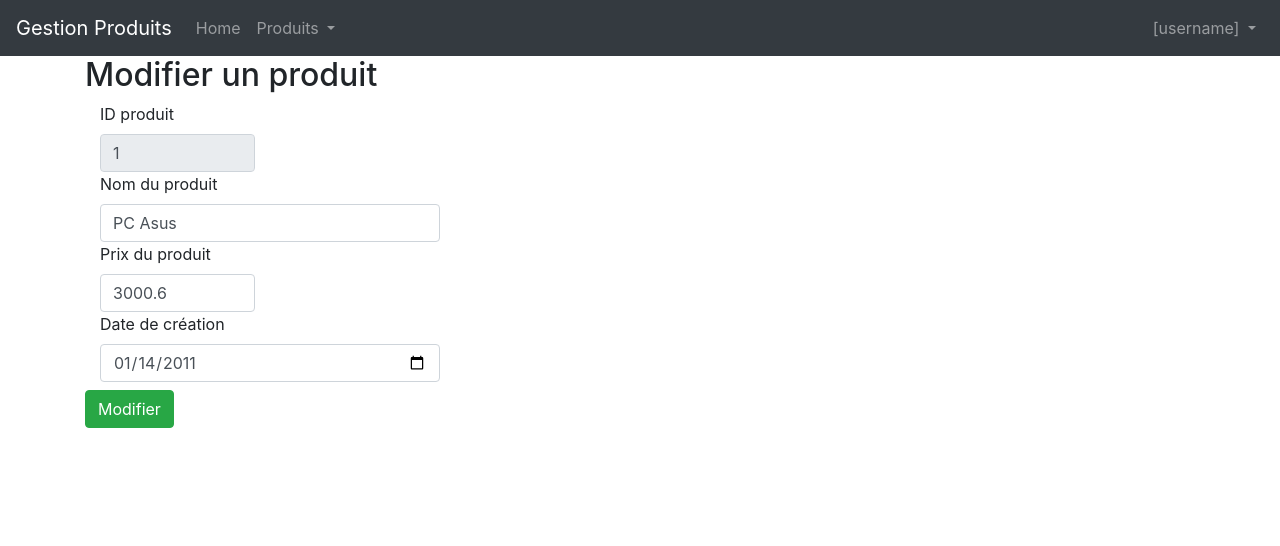
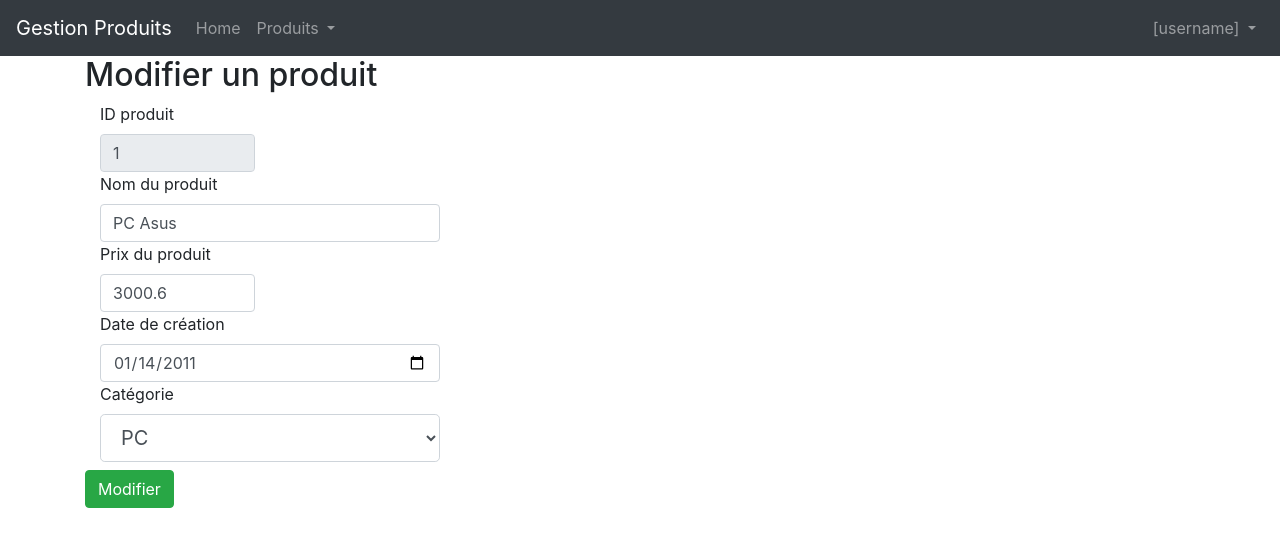
Before and after one commit to MarieChanaron/MesProduits, an Angular app: page /update-produit/1 in a window 1280 px wide. Shown: the top 546 px of the page. Built offline with nearby package versions, Linux system fonts and the light colour scheme.

Commit message:
Include the category to the update form

```diff
--- a/src/app/components/add-produit/add-produit.component.html
+++ b/src/app/components/add-produit/add-produit.component.html
@@ -6,7 +6,7 @@
         <h2>Ajouter un produit: </h2>
     </div>
 
-    <form action="get">
+    <form method="get" action="#" (ngSubmit)="addProduit()">
         <div class="col-sm-2 col-md-2 col-lg-2">
             <label for="idProduitInput">ID produit</label>
             <input
@@ -67,7 +67,7 @@
             </select>
         </div>
         <div class="mt-2">
-            <button type="submit" (click)="addProduit()" class="btn btn-success">Ajouter</button>
+            <button type="submit" class="btn btn-success">Ajouter</button>
         </div>
     </form>
 
--- a/src/app/components/update-produit/update-produit.component.html
+++ b/src/app/components/update-produit/update-produit.component.html
@@ -5,7 +5,7 @@
         <h2>Modifier un produit</h2>
     </div>
 
-    <form action="#">
+    <form method="get" action="#" (ngSubmit)="updateProduit(currentProduit)">
         <div class="col-sm-2 col-md-2 col-lg-2">
             <label for="id-produit">ID produit</label>
             <input
@@ -47,8 +47,24 @@
                 [(ngModel)]="formattedDate"
             >
         </div>
+        <div class="col-sm-4 col-md-4 col-lg-4">
+            <label for="categorie">Catégorie</label>
+            <select
+                name="categorie"
+                id="categorie"
+                class="form-control form-control-lg"
+                [(ngModel)]="updatedCategoryId"
+            >
+                <option
+                    *ngFor="let cat of categories"
+                    [value]="cat.idCat"
+                >
+                    {{cat.nomCat}}
+                </option>
+            </select>
+        </div>
         <div class="mt-2">
-            <button type="submit" class="btn btn-success" (click)="updateProduit(currentProduit)">Modifier</button>
+            <button type="submit" class="btn btn-success">Modifier</button>
         </div>
     </form>
 </div>
--- a/src/app/components/update-produit/update-produit.component.ts
+++ b/src/app/components/update-produit/update-produit.component.ts
@@ -1,7 +1,9 @@
 import { DatePipe } from '@angular/common';
 import { Component, OnInit } from '@angular/core';
 import { ActivatedRoute, Router } from '@angular/router';
+import { Categorie } from 'src/app/model/categorie.model';
 import { Produit } from 'src/app/model/produit.model';
+import { CategorieService } from 'src/app/service/categorie.service';
 import { ProduitService } from 'src/app/service/produit.service';
 
 @Component({
@@ -12,20 +14,26 @@ import { ProduitService } from 'src/app/service/produit.service';
 })
 export class UpdateProduitComponent implements OnInit {
 
-  private _currentProduit!: Produit;
-  private _formattedDate!: string;
+  private _currentProduit: Produit;
+  private _formattedDate: string;
+  private _updatedCategoryId: number;
+  private _categories: Categorie[];
 
   constructor(
     private service: ProduitService,
     private route: ActivatedRoute,
     private router: Router,
-    private datePipe: DatePipe
-  ) {}
-
-  ngOnInit(): void {
+    private datePipe: DatePipe,
+    private categoryService: CategorieService
+  ) {
     const id: string = this.route.snapshot.params['id'];
     this._currentProduit = this.service.getProduit(Number(id))!;
     this._formattedDate = this.datePipe.transform(this._currentProduit.dateCreation, 'yyyy-MM-dd')!;
+    this._updatedCategoryId = this._currentProduit.categorie.idCat;
+    this._categories = this.categoryService.categories;
+  }
+
+  ngOnInit(): void {
   }
 
   // Getters
@@ -38,15 +46,29 @@ export class UpdateProduitComponent implements OnInit {
     return this._formattedDate;
   }
 
+  public get updatedCategoryId(): number {
+    return this._updatedCategoryId;
+  }
+
+  public get categories(): Categorie[] {
+    return this._categories;
+  }
+
   // Setters
 
   public set formattedDate(date: string) {
     this._formattedDate = date;
   }
 
+  public set updatedCategoryId(id: number) {
+    this._updatedCategoryId = Number(id);
+  }
+
   // Methods
 
   public updateProduit(produit: Produit): void {
+    const category: Categorie = this.categoryService.getCategorie(this._updatedCategoryId);
+    produit.categorie = category;
     this.service.updateProduit(produit);
     this.router.navigate(["produits"]);
   }
--- a/src/app/service/produit.service.ts
+++ b/src/app/service/produit.service.ts
@@ -30,7 +30,6 @@ export class ProduitService {
 
   public addProduit(produit: Produit): void {
     this.produits.push(produit);
-    console.log(produit);
   }
 
   public deleteProduit(produit: Produit): void {
```
